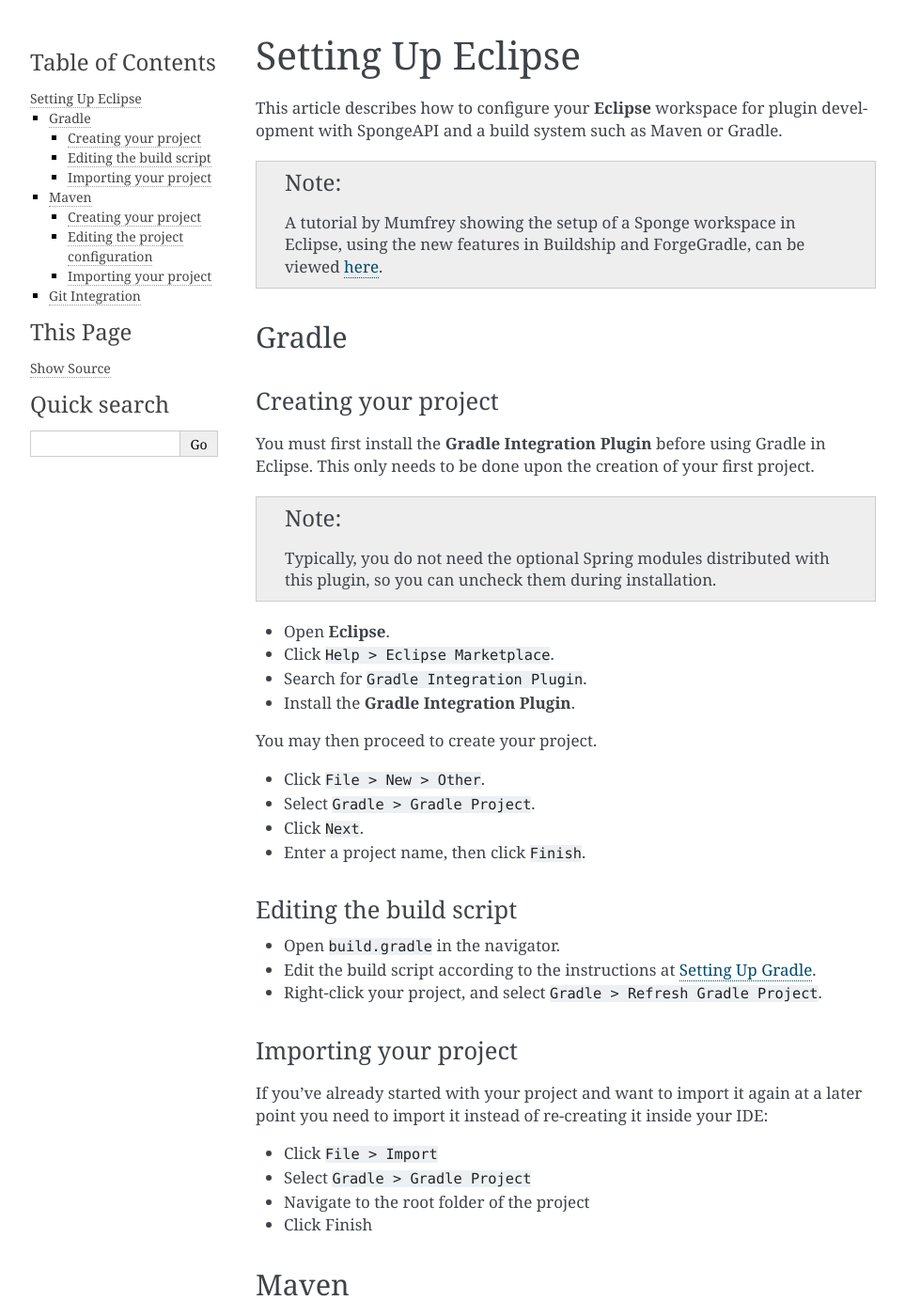
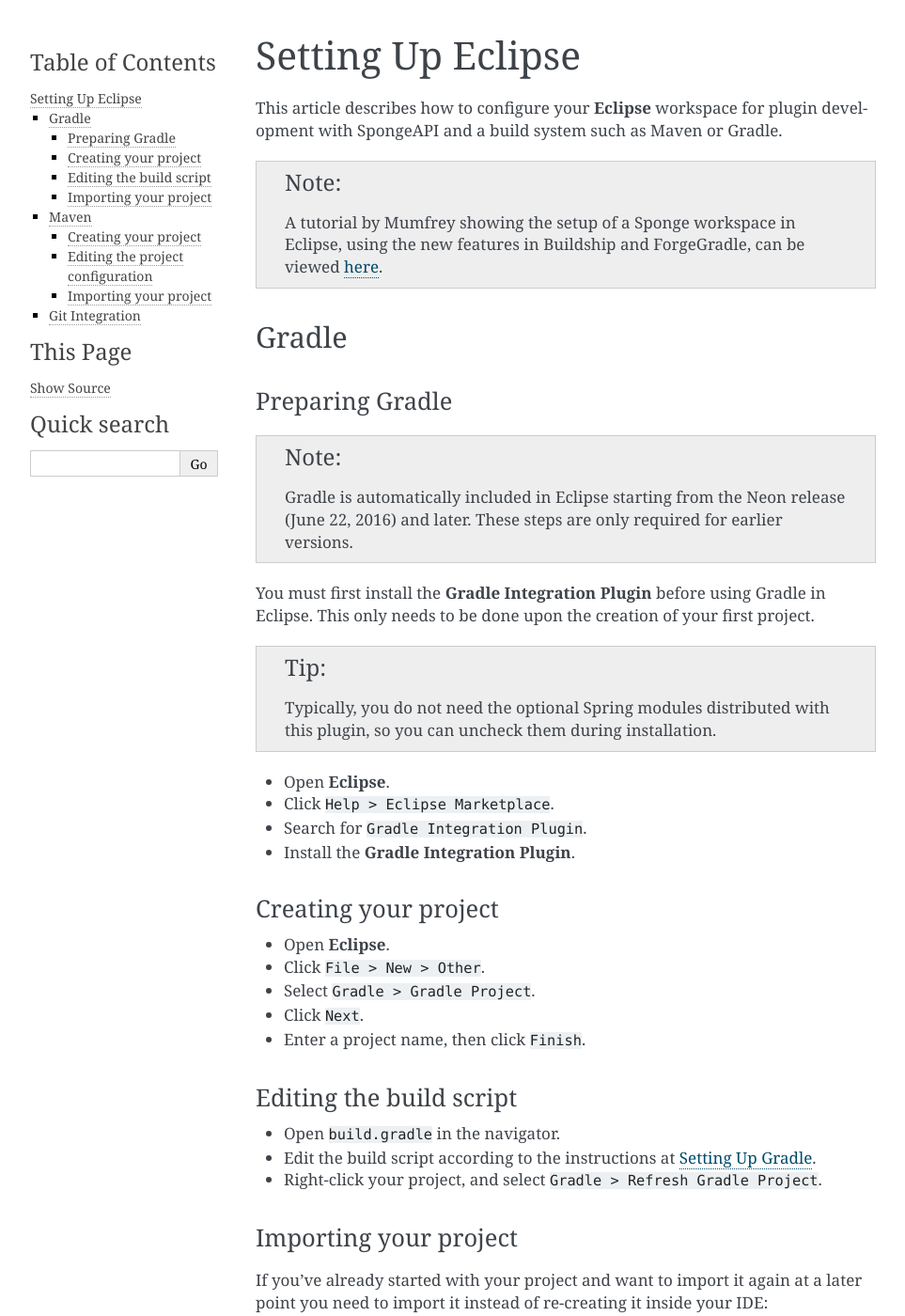
Before and after one commit to SpongePowered/SpongeDocs, a Sphinx documentation site: the page built from source/plugin/workspace/eclipse.rst, in a window 1280 px wide and 1400 px high. Shown: the whole window at 94% size, without its empty margins (148-1111 px from the left). Built offline with Sphinx 7.4.7, drawn with Linux system fonts in a browser that asks for light colours; pages that are not in the unit, such as notebooks, are missing from menus.

Commit message:
Updated Gradle integration steps.
Gradle integration is automatically included within Eclipse Neon and later (see [participating projects](https://projects.eclipse.org/releases/neon)).

```diff
--- a/source/plugin/workspace/eclipse.rst
+++ b/source/plugin/workspace/eclipse.rst
@@ -13,13 +13,17 @@
 Gradle
 ======
 
-Creating your project
-~~~~~~~~~~~~~~~~~~~~~
+Preparing Gradle
+~~~~~~~~~~~~~~~~
+
+.. note::
+
+    Gradle is automatically included in Eclipse starting from the Neon release (June 22, 2016) and later. These steps are only required for earlier versions.
 
 You must first install the **Gradle Integration Plugin** before using Gradle in Eclipse. This only needs to be done
 upon the creation of your first project.
 
-.. note::
+.. tip::
 
     Typically, you do not need the optional Spring modules distributed with this plugin, so you can uncheck them during
     installation.
@@ -29,8 +33,10 @@
 * Search for ``Gradle Integration Plugin``.
 * Install the **Gradle Integration Plugin**.
 
-You may then proceed to create your project.
+Creating your project
+~~~~~~~~~~~~~~~~~~~~~
 
+* Open **Eclipse**.
 * Click ``File > New > Other``.
 * Select ``Gradle > Gradle Project``.
 * Click ``Next``.
```
